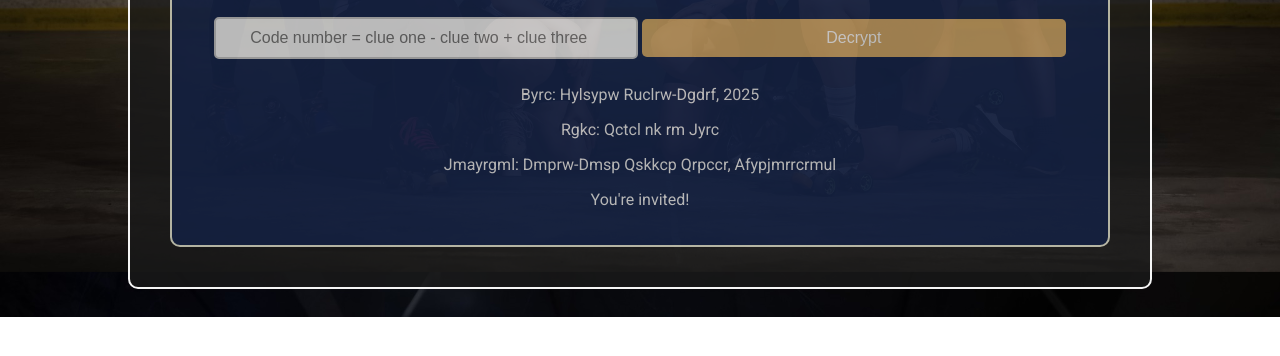
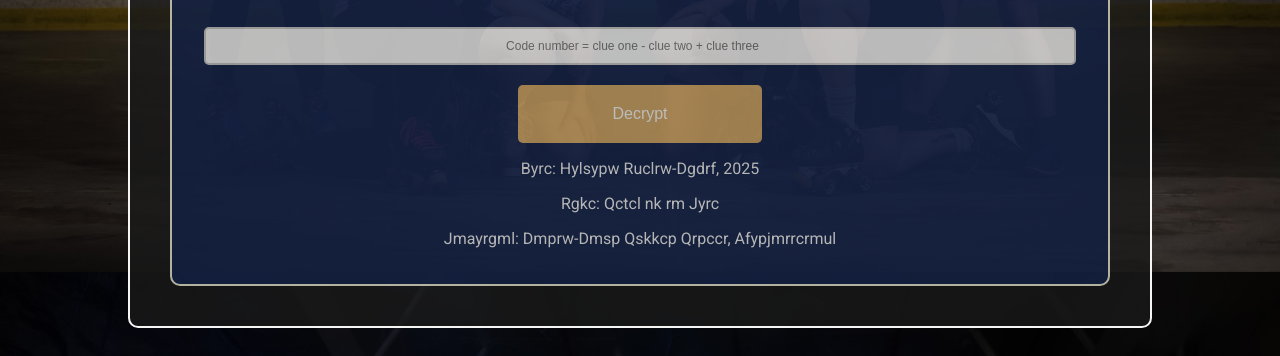
Before and after one commit to Bethancdavies/bootlegInvite, a plain HTML site: page index.html in a window 1280 px wide. Shown: the part 582-938 px from the top of the page. Before the commit the page ends 899 px from the top, so only its background shows below. Drawn offline with Linux system fonts and the light colour scheme; a web font is replaced by a local one.

Commit message:
final push for the day :)

```diff
--- a/index.html
+++ b/index.html
@@ -27,7 +27,7 @@
           Jmayrgml: Dmprw-Dmsp Qskkcp Qrpccr, Afypjmrrcrmul
         </p>
         <!-- Welcome to the time of prohibition, do you have the entry code?.. -->
-        <p class="encrypted-details">You're invited! </p>
+
         <div id="decrypted-details-container" style="display: none"></div>
       </section>
       <section id="secret-message" style="display: none">
--- a/styles/style.css
+++ b/styles/style.css
@@ -66,9 +66,9 @@ section {
 button {
   background-color: #d6aa66;
   color: #2c2a29;
-  width: calc(50% - 24px);
+  width: calc(30% - 24px);
   border: none;
-  padding: 10px 20px;
+  padding: 20px;
   border-radius: 5px;
   cursor: pointer;
   color: #fff; /* White text */
@@ -81,11 +81,11 @@ button:hover {
 }
 input {
     padding: 10px 20px;
-    margin: 10px 0;
+    margin: 20px 0;
     border: 2px solid #ccc;
     text-align: center ;
     border-radius: 5px;
-    width: calc(50% - 24px); /* Adjust width to account for padding and border */
-    font-size: 1rem;
+    width: calc(100% - 24px); /* Adjust width to account for padding and border */
+    font-size:12px;
     box-sizing: border-box;
 }
```
